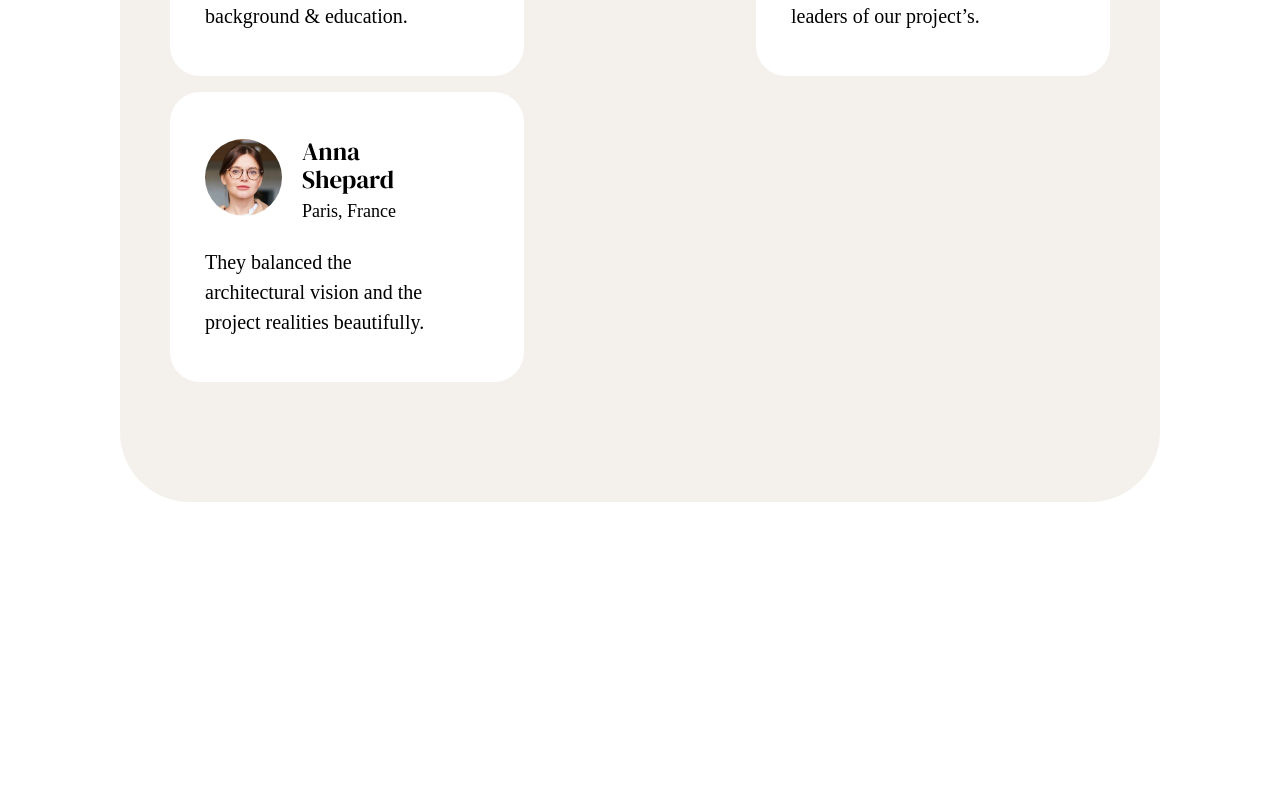
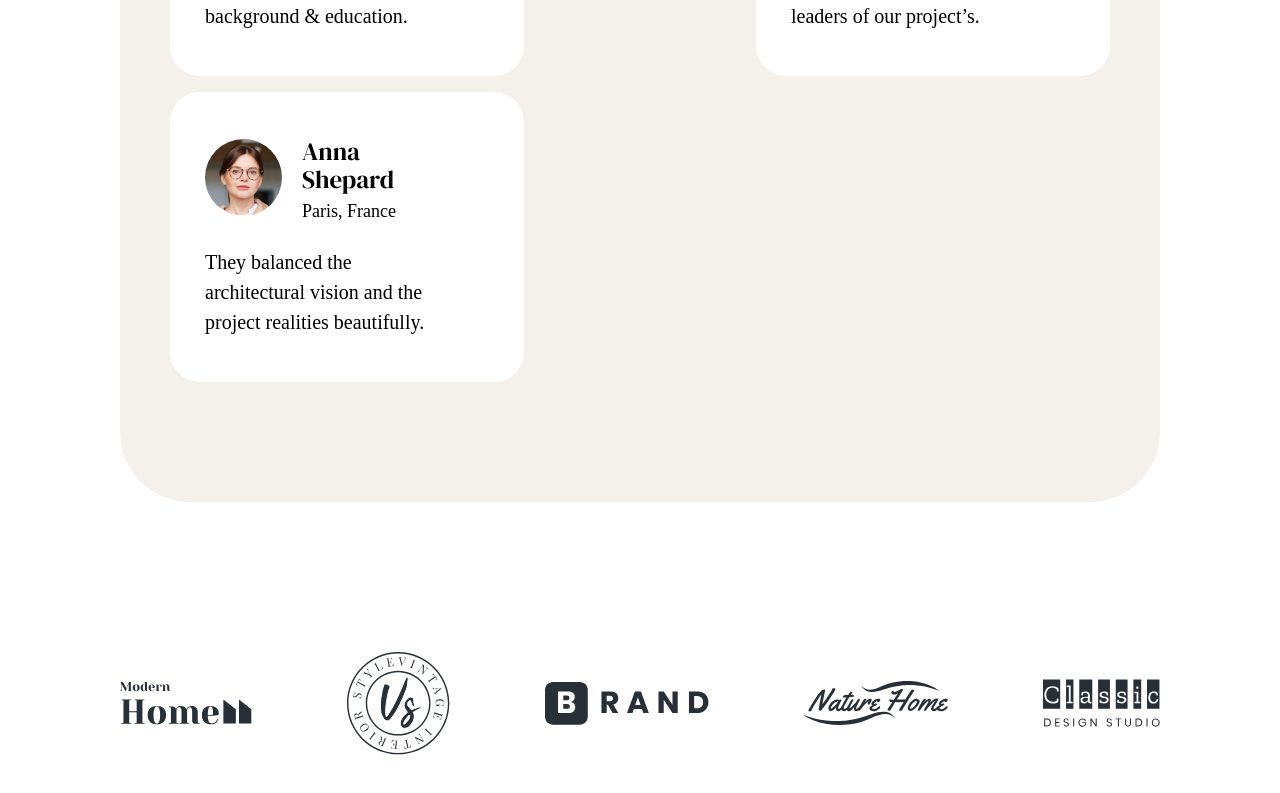
Before and after one commit to b-s-x/interior-landing, a React (Vite) app: page / in a window 1280 px wide. Shown: the part 2601-3394 px from the top of the page. Before the commit the page ends 3203 px from the top, so only its background shows below. Built offline with nearby package versions, Linux system fonts and the light colour scheme; a web font is replaced by a local one.

Commit message:
src/pages/Home/index.tsx: add screen

```diff
--- a/src/pages/Home/index.tsx
+++ b/src/pages/Home/index.tsx
@@ -2,6 +2,7 @@ import { ScreenMain } from "./components/ScreenMain";
 import { ViewMore } from "./components/ViewMore";
 import { ScreenInfo } from "./components/ScreenInfo";
 import { ScreenPeopleAbout } from "./components/ScreenPeopleAbout";
+import { ScreenBrand } from "./components/ScreenBrand";
 import styles from './Home.module.scss';
 
 export const Home = () => {
@@ -11,6 +12,7 @@ export const Home = () => {
       <ViewMore />
       <ScreenInfo />
       <ScreenPeopleAbout />
+      <ScreenBrand />
     </div>
   )
 };
```
